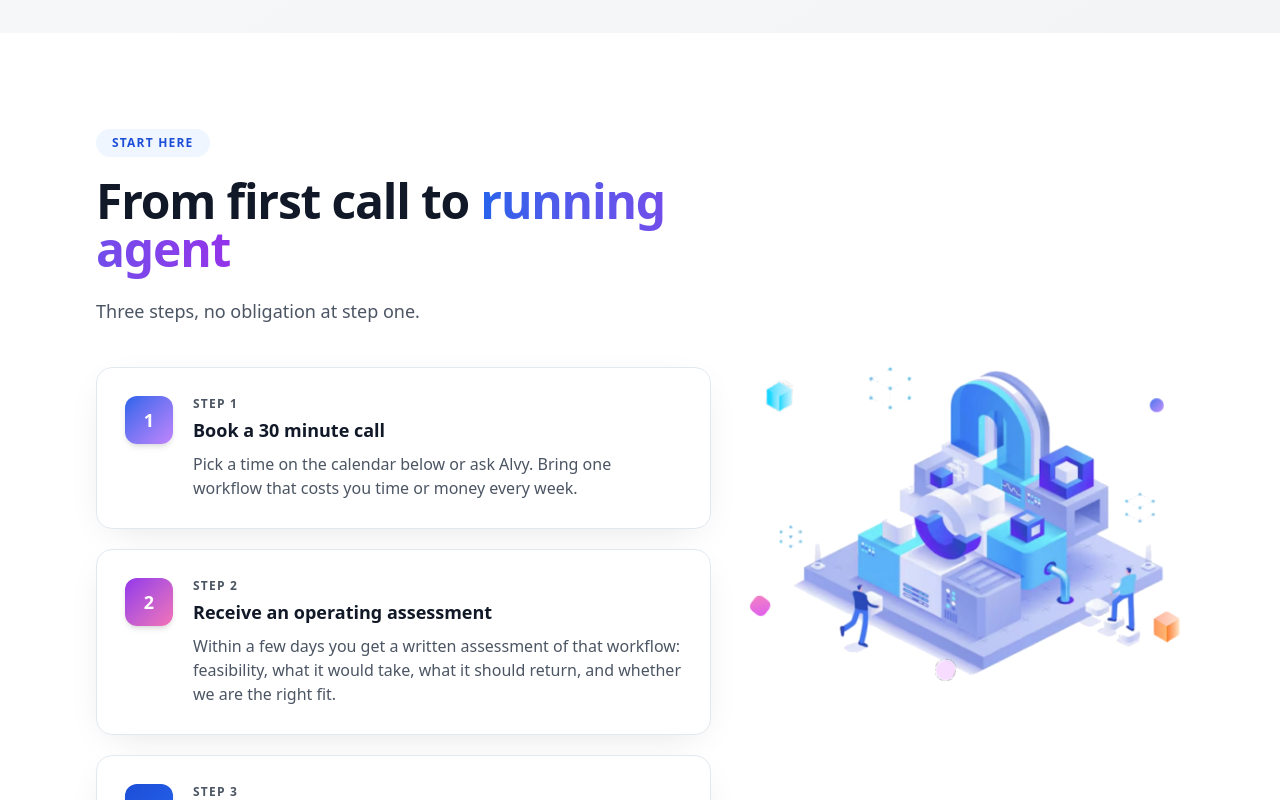
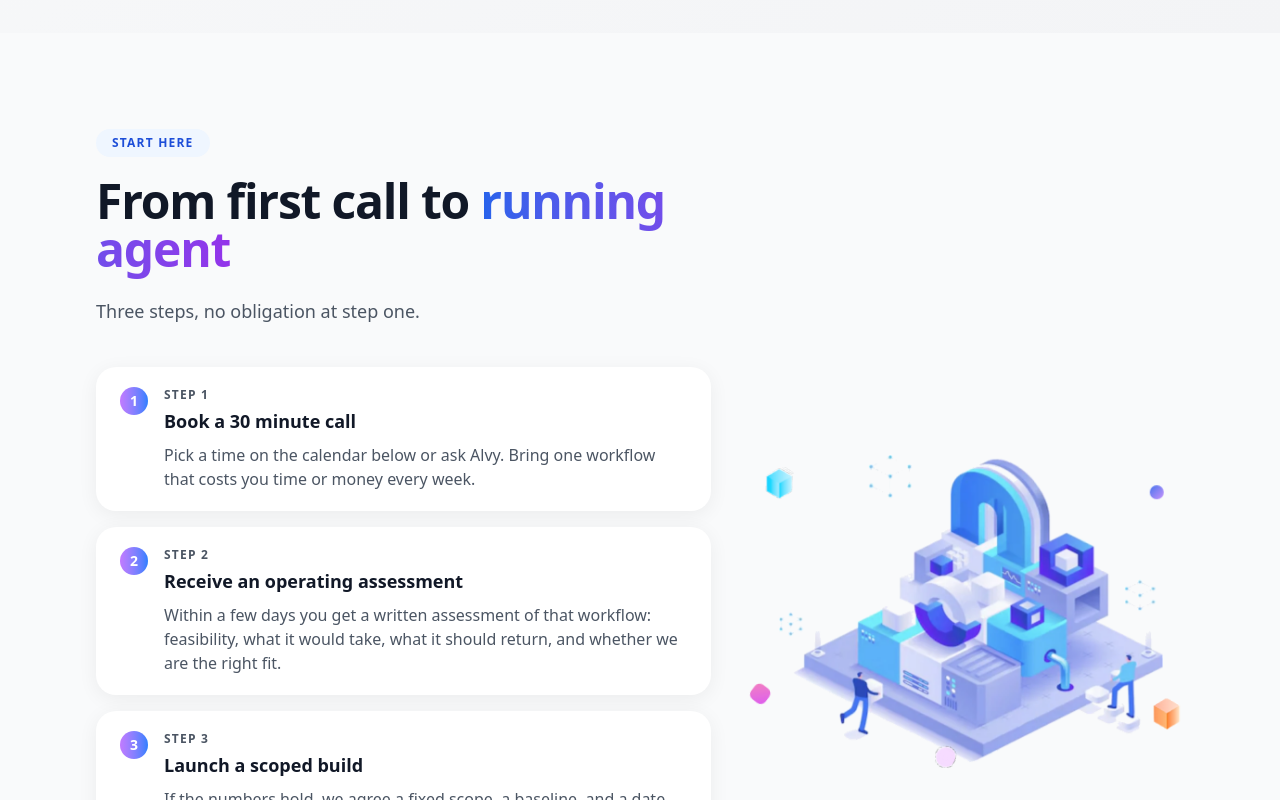
Before and after one commit to Mark-Alvy/appliedaicg-site-v1.2, a React (Vite) app: page / in a window 1280 px wide. Shown: the part 4520-5320 px from the top of the page. Built offline with nearby package versions, Linux system fonts and the light colour scheme.

Commit message:
growth plan cards and spacing
Co-Authored-By: Claude Sonnet 5.5 <noreply@anthropic.com>
Claude-Session: https://claude.ai/code/session_01B34hrMBgVoAANP3LECGcaD

```diff
--- a/src/App.tsx
+++ b/src/App.tsx
@@ -17,7 +17,6 @@ const clientLogo: Record<string, string> = {
 };
 const badge = ["bg-blue", "bg-purple", "bg-mint"];
 const badgeText = ["text-blue", "text-purple", "text-mint"];
-const tileGrad = ["from-blue to-violet", "from-purple to-pink", "from-blue-deep to-blue", "from-violet to-purple"];
 
 type Fl = { t: "cube" | "ball" | "orange" | "dot" | "ring" | "diamond"; s: number; p: string; k: number; d: number; o?: number; sm?: boolean; du?: number; u?: boolean };
 const flSrc = { cube: img.cubeBlue, ball: img.ballPink, orange: img.cubeOrange };
@@ -262,16 +261,18 @@ function Process() {
 
 function Growth() {
   return (
-    <section className="relative overflow-hidden py-14 md:py-24">
-      <div className="container-x relative grid items-center gap-12 md:grid-cols-12">
-        <Reveal dir="left" className="md:col-span-7">
+    <section className="relative overflow-hidden bg-gray-50 py-14 md:py-24">
+      <div className="container-x relative grid gap-y-10 md:grid-cols-12 md:gap-x-12 md:gap-y-10">
+        <Reveal dir="left" className="md:col-span-7 md:col-start-1 md:row-start-1">
           <span className="eyebrow">{growth.eyebrow}</span>
           <h2 className="h2">From first call to <span className="grad-text">running agent</span></h2>
           <p className="lead">{growth.intro}</p>
-          <ol className="mt-10 space-y-5">
+        </Reveal>
+        <Reveal dir="left" className="md:col-span-7 md:col-start-1 md:row-start-2">
+          <ol className="space-y-4">
             {growth.steps.map((s, i) => (
-              <li key={s.title} className="card flex gap-4 sm:gap-5">
-                <div className={"tile shrink-0 bg-gradient-to-br " + tileGrad[i]}>{i + 1}</div>
+              <li key={s.title} className="flex gap-4 rounded-[20px] bg-white px-6 py-5 shadow-[0_4px_20px_rgba(0,0,0,0.06)] transition duration-200 hover:-translate-y-0.5 hover:shadow-[0_10px_30px_rgba(0,0,0,0.12)]">
+                <div className="flex h-7 w-7 shrink-0 items-center justify-center rounded-full bg-gradient-to-r from-purple-400 to-blue-500 text-sm font-bold text-white">{i + 1}</div>
                 <div>
                   <p className="text-xs font-semibold tracking-widest text-slate">STEP {i + 1}</p>
                   <h3 className="mt-1 text-lg font-bold text-ink">{s.title}</h3>
@@ -281,7 +282,7 @@ function Growth() {
             ))}
           </ol>
         </Reveal>
-        <Reveal dir="right" className="relative md:col-span-5">
+        <Reveal dir="right" className="relative md:col-span-5 md:col-start-8 md:row-start-2 md:self-center">
           <img src={img.processIllustration} alt="Isometric illustration of a team building an AI workflow" width={827} height={662} className="anim-float relative mx-auto w-full max-w-xs md:max-w-sm" />
           {floaters(processFl)}
         </Reveal>
@@ -289,7 +290,6 @@ function Growth() {
     </section>
   );
 }
-
 function Testimonials() {
   const items = testimonials.items.filter((t) => SHOW_PENDING_TESTIMONIALS || !t.pending);
   return (
```
